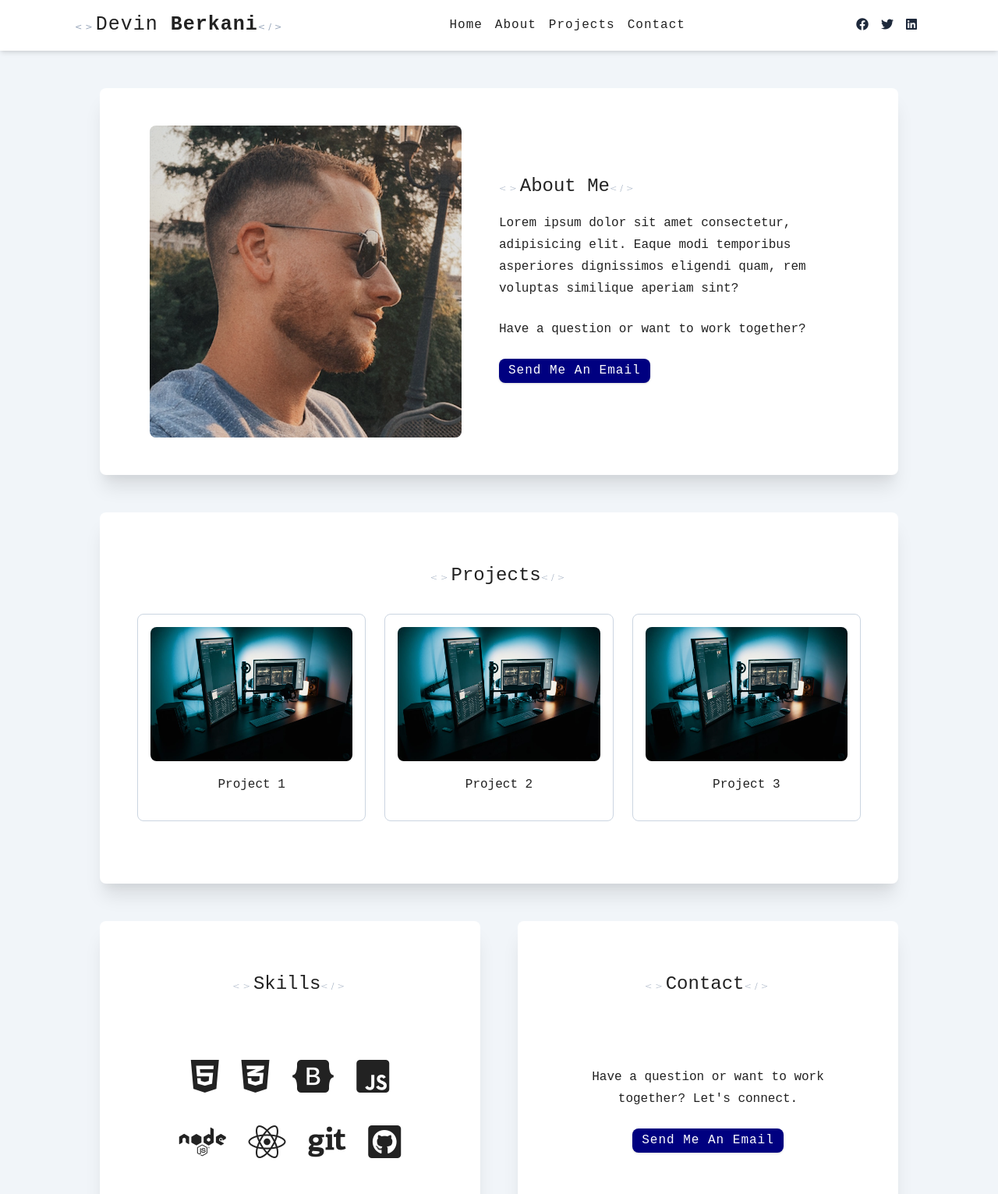
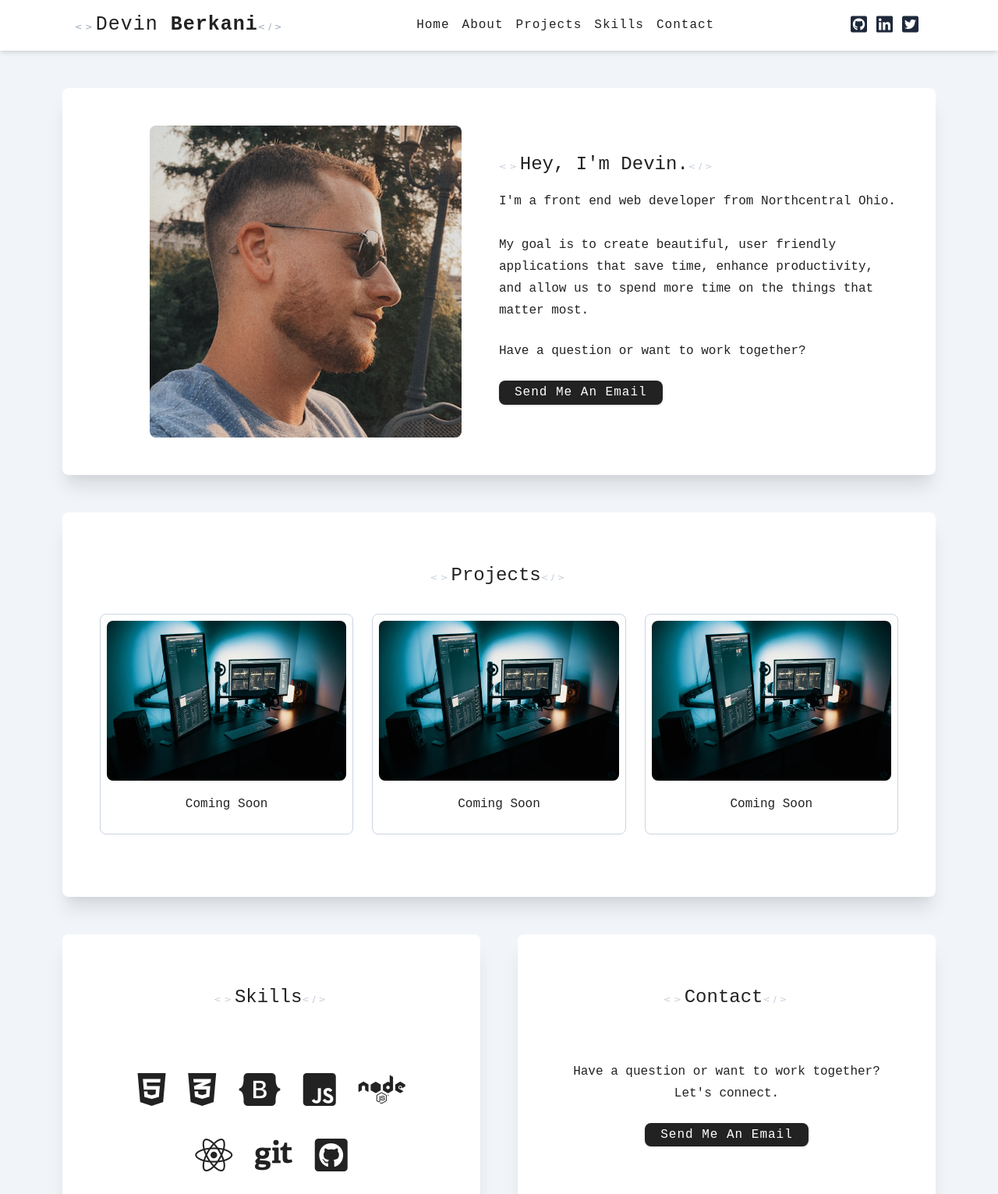
Before and after one commit to devinberkani/devin-berkani-portfolio-site, a plain HTML site: page index.html in a window 1280 px wide. Shown: the top 1531 px of the page at 78% size. Drawn offline with Linux system fonts and the light colour scheme.

Commit message:
complete new portfolio website

```diff
--- a/index.html
+++ b/index.html
@@ -5,6 +5,8 @@
     <meta http-equiv="X-UA-Compatible" content="IE=edge" />
     <meta name="viewport" content="width=device-width, initial-scale=1.0" />
     <title>Devin Berkani | Web Developer</title>
+    <!-- favicon -->
+    <link rel="icon" type="image/x-icon" href="./favicon.png">
     <!-- normalize -->
     <link rel="stylesheet" href="./normalize.css" />
     <!-- font-awesome -->
@@ -31,55 +33,74 @@
         </div>
         <!-- links -->
         <ul class="links">
-          <li><a href="#">home</a></li>
-          <li><a href="#">about</a></li>
-          <li><a href="#">projects</a></li>
-          <li><a href="#">contact</a></li>
-        </ul>
-        <!-- social media -->
-        <ul class="social-icons">
+          <li><a href="#home">home</a></li>
+          <li><a href="#about">about</a></li>
+          <li><a href="#projects">projects</a></li>
+          <li><a href="#skills">skills</a></li>
+          <li><a href="#contact">contact</a></li>
+          <!-- mobile social media -->
+          <span class="mobile-social-icons">
           <li>
-            <a href="https://www.twitter.com">
-              <i class="fab fa-facebook"></i>
+            <a href="https://github.com/devinberkani">
+              <i class="fa-brands fa-github-square"></i>
             </a>
           </li>
 
           <li>
-            <a href="https://www.twitter.com">
-              <i class="fab fa-twitter"></i>
+            <a href="https://www.linkedin.com/in/devin-berkani-789556104/">
+              <i class="fab fa-linkedin"></i>
             </a>
           </li>
 
           <li>
-            <a href="https://www.twitter.com">
+            <a href="https://twitter.com/devinberkani">
+              <i class="fab fa-twitter-square"></i>
+            </a>
+          </li>
+          </span>
+        </ul>
+        <!-- desktop social media -->
+        <ul class="desktop-social-icons">
+          <li>
+            <a href="https://github.com/devinberkani">
+              <i class="fa-brands fa-github-square"></i>
+            </a>
+          </li>
+
+          <li>
+            <a href="https://www.linkedin.com/in/devin-berkani-789556104/">
               <i class="fab fa-linkedin"></i>
+            </a>
+          </li>
+
+          <li>
+            <a href="https://twitter.com/devinberkani">
+              <i class="fab fa-twitter-square"></i>
             </a>
           </li>
         </ul>
       </div>
     </nav>
-    <main>
+    <main id="home">
       <!-- about section -->
-      <div class="about">
+      <div id="about" class="about">
         <div class="about-img">
           <img class="img" src="./devin-berkani.png" alt="" />
         </div>
         <div>
         <p>
           <span class="tags">&lt;&gt;</span
-          ><span class="section-title">about me</span
+          ><span class="section-title">Hey, I'm Devin.</span
           ><span class="tags">&lt;/&gt;</span><br />
-          Lorem ipsum dolor sit amet consectetur, adipisicing elit. Eaque modi
-          temporibus asperiores dignissimos eligendi quam, rem voluptas
-          similique aperiam sint?
+          I'm a front end web developer from Northcentral Ohio. <br/><br/>My goal is to create beautiful, user friendly applications that save time, enhance productivity, and allow us to spend more time on the things that matter most.
           <p>Have a question or want to work together?</p>
-        <button class="btn">send me an email</button>
+        <a href="mailto:devinberkani@gmail.com"><button class="btn">send me an email</button></a>
         </p>
         </div>
       </div>
 
       <!-- projects -->
-      <div class="projects">
+      <div id="projects" class="projects">
         <p class="projects-title">
           <span class="tags">&lt;&gt;</span
           ><span class="section-title">projects</span
@@ -88,21 +109,21 @@
         <div class="project-cards">
           <div class="card">
             <img class="img" src="./computer.jpeg" alt="" />
-            <p>Project 1</p>
+            <p>Coming Soon</p>
           </div>
           <div class="card">
             <img class="img" src="./computer.jpeg" alt="" />
-            <p>Project 2</p>
+            <p>Coming Soon</p>
           </div>
           <div class="card">
             <img class="img" src="./computer.jpeg" alt="" />
-            <p>Project 3</p>
+            <p>Coming Soon</p>
           </div>
         </div>
       </div>
 
       <!-- skills -->
-      <div class="skills">
+      <div id="skills" class="skills">
         <p class="skills-title">
           <span class="tags">&lt;&gt;</span
           ><span class="section-title">skills</span
@@ -121,7 +142,7 @@
       </div>
 
       <!-- contact -->
-      <div class="contact">
+      <div id="contact" class="contact">
         <p class="contact-title">
           <span class="tags">&lt;&gt;</span
           ><span class="section-title">contact</span
@@ -129,7 +150,7 @@
         </p>
         <div class="contact-info">
         <p>Have a question or want to work together? Let's connect.</p>
-        <button class="btn">send me an email</button>
+        <a href="mailto:devinberkani@gmail.com"><button class="btn">send me an email</button></a>
         </div>
       </div>
 
@@ -137,6 +158,28 @@
             ><span class="section-title">about me</span
             ><span class="tags">&lt;/&gt;</span></div> -->
     </main>
+    <footer class="footer">
+      <div class="footer-center"><ul class="footer-social-icons">
+          <li>
+            <a href="https://github.com/devinberkani">
+              <i class="fa-brands fa-github-square"></i>
+            </a>
+          </li>
+
+          <li>
+            <a href="https://www.linkedin.com/in/devin-berkani-789556104/">
+              <i class="fab fa-linkedin"></i>
+            </a>
+          </li>
+
+          <li>
+            <a href="https://twitter.com/devinberkani">
+              <i class="fab fa-twitter-square"></i>
+            </a>
+          </li>
+        </ul>
+        © <script>document.write(new Date().getFullYear())</script> Devin Berkani. All rights reserved.</div>
+    </footer>
     <script src="./toggle.js"></script>
   </body>
 </html>
--- a/main.css
+++ b/main.css
@@ -20,15 +20,15 @@ html {
 
 :root {
   /* colors */
-  --primary-100: #cccce6;
-  --primary-200: #9999cc;
-  --primary-300: #6666b3;
-  --primary-400: #000066;
-  --primary-500: #000080;
-  --primary-600: #000066;
-  --primary-700: #00004d;
-  --primary-800: #000033;
-  --primary-900: #00001a;
+  --primary-100: #d3d3d3;
+  --primary-200: #a7a7a7;
+  --primary-300: #7a7a7a;
+  --primary-400: #4e4e4e;
+  --primary-500: #222222;
+  --primary-600: #1b1b1b;
+  --primary-700: #141414;
+  --primary-800: #0e0e0e;
+  --primary-900: #070707;
 
   /* grey */
   --grey-50: #f8fafc;
@@ -150,14 +150,14 @@ ul {
   border: transparent;
   border-radius: var(--borderRadius);
   letter-spacing: var(--letterSpacing);
-  padding: 0.375rem 0.75rem;
+  padding: 0.375rem 1.25rem;
   box-shadow: var(--shadow-1);
   transition: var(--transition);
   text-transform: capitalize;
   display: inline-block;
 }
 .btn:hover {
-  background: var(--primary-700);
+  background: var(--primary-400);
   box-shadow: var(--shadow-3);
 }
 .btn-hipster {
@@ -315,8 +315,26 @@ nav {
   font-weight: 700;
 }
 
-.social-icons {
+.desktop-social-icons {
   display: none;
+}
+
+.mobile-social-icons {
+  display: flex;
+}
+
+.mobile-social-icons li a {
+  padding-right: 0em;
+  font-size: 2em;
+  color: var(--grey-800);
+  transition: var(--transition);
+}
+
+.mobile-social-icons li a:hover {
+  color: var(--grey-400);
+  background: var(--white);
+  padding-left: 1rem;
+  cursor: pointer;
 }
 
 .links a {
@@ -343,7 +361,7 @@ nav {
 }
 
 .show-links {
-  height: 10rem;
+  height: 16.25em;
 }
 
 @media screen and (min-width: 800px) {
@@ -381,18 +399,22 @@ nav {
     background: transparent;
   }
 
-  .social-icons {
+  .mobile-social-icons {
+    display: none;
+  }
+
+  .desktop-social-icons {
     display: flex;
   }
 
-  .social-icons a {
-    margin: 0 0.5rem;
+  .desktop-social-icons a {
+    margin: 0 0.25em;
+    font-size: 1.5em;
     color: var(--grey-800);
     transition: var(--transition);
   }
 
-  .social-icons a:hover {
-    margin: 0 0.5rem;
+  .desktop-social-icons a:hover {
     color: var(--grey-400);
   }
 }
@@ -454,7 +476,7 @@ main {
   border: 1px solid var(--grey-300);
   border-radius: var(--borderRadius);
   margin-bottom: 2em;
-  padding: 1em;
+  padding: 0.5em;
 }
 
 .card p {
@@ -525,7 +547,7 @@ main {
     margin-top: 1em;
     grid-area: project;
     display: grid;
-    grid-template-columns: 1fr 1fr 1fr;
+    grid-template-columns: 1fr 1fr;
     column-gap: 1.5em;
   }
 
@@ -542,6 +564,61 @@ main {
   }
 
   .contact-info {
-    padding-top: 3em;
+    padding-top: 1.5em;
   }
 }
+
+@media screen and (min-width: 950px) {
+  /* projects */
+
+  .project-cards {
+    margin-top: 1em;
+    grid-area: project;
+    display: grid;
+    grid-template-columns: 1fr 1fr 1fr;
+    column-gap: 1.5em;
+  }
+}
+
+/*
+===============
+Footer
+===============
+*/
+
+.footer {
+  background: var(--white);
+  background: var(--white);
+  box-shadow: var(--shadow-2);
+  line-height: 1;
+}
+
+.footer-center {
+  padding: 2em;
+  text-align: center;
+}
+
+.footer-social-icons {
+  display: flex;
+  justify-content: center;
+  margin-bottom: 1em;
+}
+
+.footer-social-icons a {
+  margin: 0 0.25em;
+  font-size: 1.5em;
+  color: var(--grey-400);
+  transition: var(--transition);
+}
+
+.footer-social-icons a:hover {
+  color: var(--grey-800);
+}
+
+/* fix main padding */
+
+@media screen and (min-width: 1150px) {
+  main {
+    padding: 3em 0;
+  }
+}
--- a/toggle.js
+++ b/toggle.js
@@ -6,9 +6,19 @@ const getElement = (selector) => {
 
 const navToggle = getElement('.nav-toggle');
 const links = getElement('.links');
+const main = getElement('#home');
 
+// close navbar when navbar icon is clicked
 const toggleClasses = () => {
   links.classList.toggle('show-links');
 };
 
+// close navbar when anywhere else is clicked
+const closeNavbar = () => {
+  if (links.classList.contains('show-links')) {
+    toggleClasses();
+  }
+};
+
 navToggle.addEventListener('click', toggleClasses);
+main.addEventListener('click', closeNavbar);
```
Also changed, not shown: favicon.png (added).
